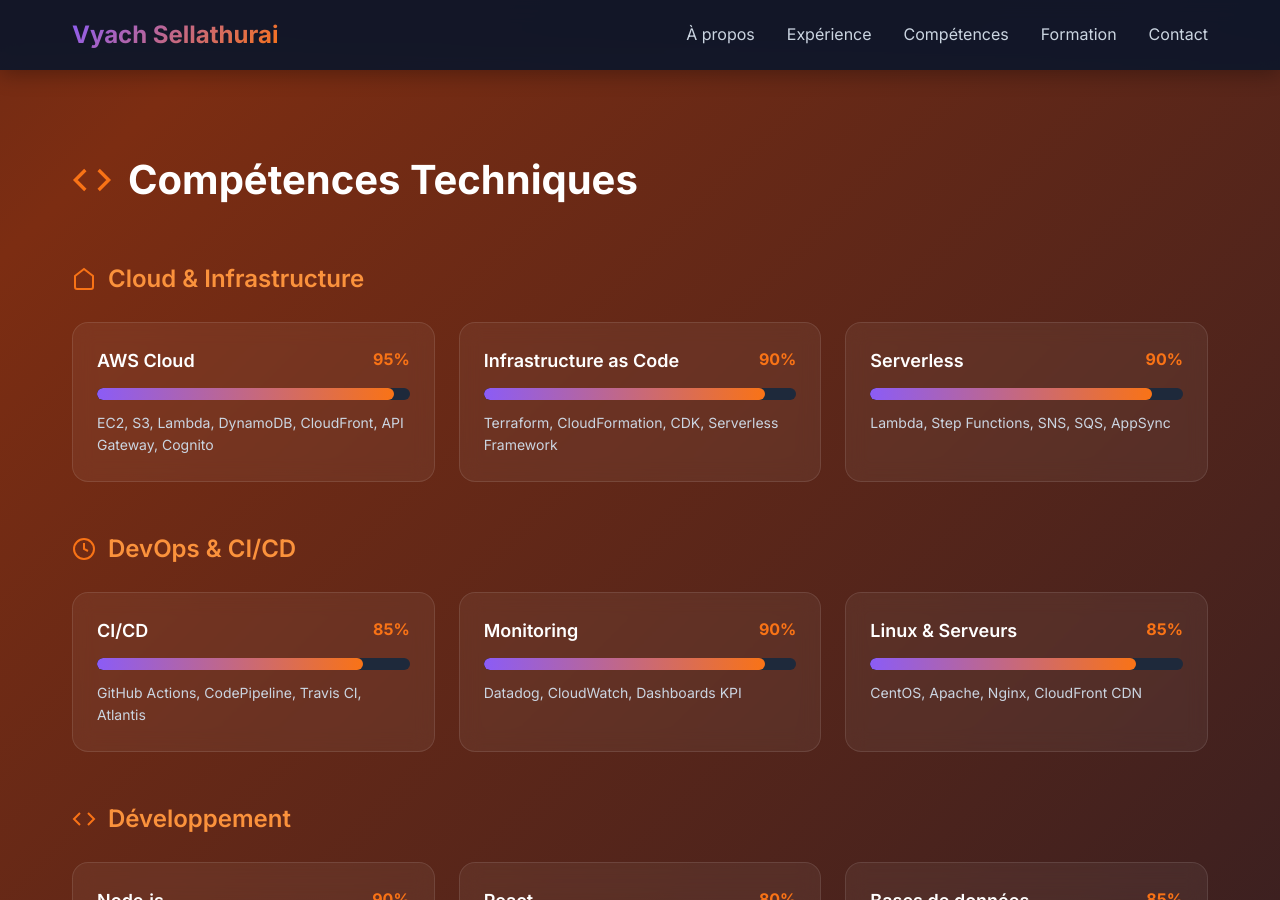
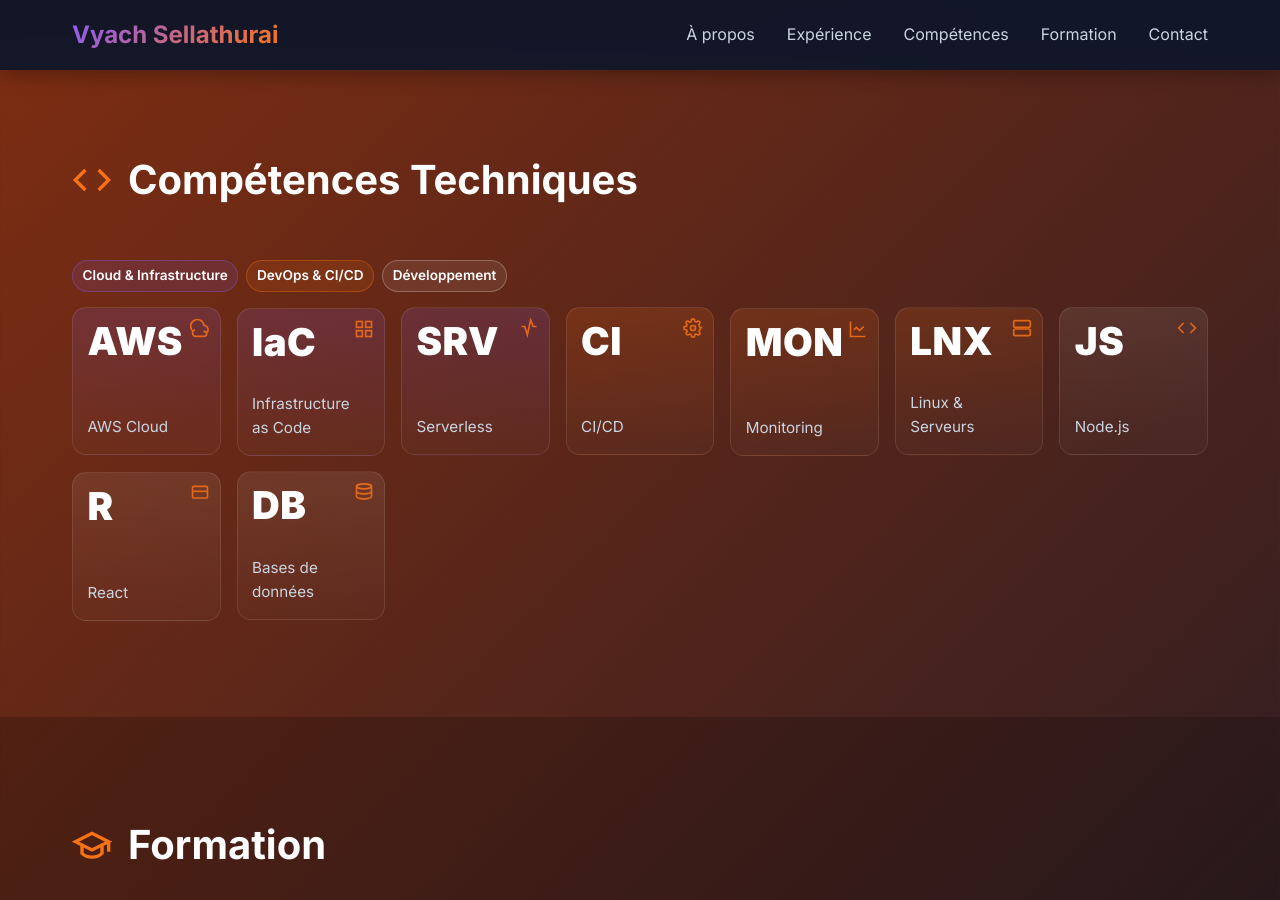
Before and after one commit to VySellathurai/VySellathurai.github.io, a Jekyll site: the page built from index.html, in a window 1280 px wide and 900 px high, scrolled down 3052 px. Built offline with Jekyll 4.4.1, drawn with Linux system fonts in a browser that asks for light colours; some of the changed text lies outside the part shown.

Commit message:
refacto: better ux for skills

```diff
--- a/_layouts/default.html
+++ b/_layouts/default.html
@@ -55,23 +55,7 @@
             }
         });
 
-        // Animation des barres de compétences au scroll
-        const observerOptions = {
-            threshold: 0.5,
-            rootMargin: '0px 0px -100px 0px'
-        };
-
-        const observer = new IntersectionObserver((entries) => {
-            entries.forEach(entry => {
-                if (entry.isIntersecting) {
-                    entry.target.style.width = entry.target.dataset.width;
-                }
-            });
-        }, observerOptions);
-
-        document.querySelectorAll('.skill-progress').forEach(bar => {
-            observer.observe(bar);
-        });
+        // (Supprimé) Animation des barres de compétences — plus utilisée
     </script>
 </body>
 </html>
--- a/assets/css/style.css
+++ b/assets/css/style.css
@@ -459,6 +459,181 @@ body {
   margin: 0;
 }
 
+/* Skills table */
+.skills-table {
+  width: 100%;
+  border-collapse: separate;
+  border-spacing: 0;
+}
+
+.skills-table thead th {
+  text-align: left;
+  padding: 0.9rem 1rem;
+  color: var(--text-primary);
+  background: linear-gradient(135deg, rgba(139, 92, 246, 0.18), rgba(249, 115, 22, 0.14));
+  border-bottom: 1px solid var(--border);
+  position: sticky;
+  top: 0;
+  backdrop-filter: blur(6px);
+  z-index: 1;
+}
+
+.skills-table tbody td {
+  padding: 0.75rem 1rem;
+  color: var(--text-secondary);
+  border-bottom: 1px solid var(--border);
+  vertical-align: top;
+}
+
+.skills-table thead th:first-child,
+.skills-table tbody td:first-child {
+  width: 1%;
+  white-space: nowrap;
+}
+
+.skills-table tbody tr:hover td {
+  background: rgba(255, 255, 255, 0.03);
+}
+
+.skills-table tbody tr:nth-child(odd) td {
+  background: rgba(255, 255, 255, 0.015);
+}
+
+.skills-table thead th:first-child { border-top-left-radius: 12px; }
+.skills-table thead th:last-child { border-top-right-radius: 12px; }
+.skills-table tbody tr:last-child td:first-child { border-bottom-left-radius: 12px; }
+.skills-table tbody tr:last-child td:last-child { border-bottom-right-radius: 12px; }
+
+/* Chips (badges) */
+.chip {
+  display: inline-flex;
+  align-items: center;
+  gap: 0.4rem;
+  padding: 0.25rem 0.6rem;
+  border-radius: 999px;
+  font-size: 0.85rem;
+  font-weight: 600;
+  border: 1px solid var(--border);
+  background: rgba(255, 255, 255, 0.06);
+  color: var(--text-primary);
+}
+
+.chip-domain { border-color: rgba(139, 92, 246, 0.35); background: rgba(139, 92, 246, 0.12); }
+.chip-devops { border-color: rgba(249, 115, 22, 0.35); background: rgba(249, 115, 22, 0.12); }
+.chip-dev { border-color: rgba(255, 255, 255, 0.25); background: rgba(255, 255, 255, 0.08); }
+
+/* Periodic-style skills grid */
+.skills-legend {
+  display: flex;
+  gap: 0.5rem;
+  flex-wrap: wrap;
+  margin-bottom: 1rem;
+}
+
+.skills-periodic {
+  display: grid;
+  grid-template-columns: repeat(auto-fit, minmax(140px, 1fr));
+  gap: 1rem;
+}
+
+.skill-cell {
+  position: relative;
+  aspect-ratio: 1 / 1;
+  border: 1px solid var(--border);
+  border-radius: 14px;
+  background: var(--card-bg);
+  padding: 0.9rem;
+  display: flex;
+  flex-direction: column;
+  justify-content: space-between;
+  overflow: hidden;
+  transition: transform 0.25s ease, box-shadow 0.25s ease, border-color 0.25s ease;
+  animation: floatY 6s ease-in-out infinite;
+}
+
+.skill-cell:hover {
+  transform: translateY(-6px);
+  box-shadow: 0 14px 40px rgba(0, 0, 0, 0.35);
+  border-color: rgba(249, 115, 22, 0.45);
+}
+
+.skill-cell .abbr {
+  font-weight: 900;
+  font-size: clamp(1.8rem, 5vw, 2.4rem);
+  line-height: 1;
+  letter-spacing: 0.5px;
+}
+
+.skill-cell .name {
+  font-size: 0.95rem;
+  color: var(--text-secondary);
+}
+
+.skill-cell .icon {
+  position: absolute;
+  top: 10px;
+  right: 10px;
+  color: var(--orange);
+  opacity: 0.85;
+}
+
+@keyframes floatY {
+  0%, 100% { transform: translateY(0); }
+  50% { transform: translateY(-6px); }
+}
+
+/* Staggered animation delays */
+.skills-periodic .skill-cell:nth-child(3n+1) { animation-delay: 0s; }
+.skills-periodic .skill-cell:nth-child(3n+2) { animation-delay: 0.8s; }
+.skills-periodic .skill-cell:nth-child(3n) { animation-delay: 1.6s; }
+
+/* Category accents */
+.cat-cloud { background: linear-gradient(180deg, rgba(139, 92, 246, 0.15), rgba(255, 255, 255, 0.02)); }
+.cat-devops { background: linear-gradient(180deg, rgba(249, 115, 22, 0.15), rgba(255, 255, 255, 0.02)); }
+.cat-dev { background: linear-gradient(180deg, rgba(255, 255, 255, 0.08), rgba(255, 255, 255, 0.02)); }
+
+/* Tooltip using data-details */
+.skill-cell::after {
+  content: attr(data-details);
+  position: absolute;
+  left: 12px;
+  right: 12px;
+  bottom: 10px;
+  padding: 0.5rem 0.6rem;
+  border-radius: 10px;
+  border: 1px solid var(--border);
+  background: rgba(0, 0, 0, 0.35);
+  color: var(--text-secondary);
+  font-size: 0.8rem;
+  line-height: 1.3;
+  opacity: 0;
+  transform: translateY(6px);
+  transition: opacity 0.2s ease, transform 0.2s ease;
+  pointer-events: none;
+}
+
+.skill-cell:hover::after {
+  opacity: 1;
+  transform: translateY(0);
+}
+
+@media (max-width: 768px) {
+  .skills-periodic { grid-template-columns: repeat(2, minmax(0, 1fr)); }
+  .skill-cell { aspect-ratio: auto; min-height: 120px; }
+  .skill-cell::after { opacity: 1; transform: none; position: static; margin-top: 0.4rem; background: rgba(255, 255, 255, 0.06); }
+}
+@media (max-width: 768px) {
+  .skills-table thead { display: none; }
+  .skills-table,
+  .skills-table tbody,
+  .skills-table tr,
+  .skills-table td { display: block; width: 100%; }
+  .skills-table tbody tr { margin-bottom: 1rem; border: 1px solid var(--border); border-radius: 12px; overflow: hidden; }
+  .skills-table tbody td { border-bottom: 1px solid var(--border); }
+  .skills-table tbody tr:last-child td:last-child { border-bottom-right-radius: 12px; }
+  .skills-table tbody tr:last-child td:first-child { border-bottom-left-radius: 12px; }
+}
+
 /* Education */
 .education-grid {
   display: grid;
--- a/index.html
+++ b/index.html
@@ -129,120 +129,77 @@ title: Accueil
             Compétences Techniques
         </h2>
 
-        <div class="skills-category">
-            <h3 class="category-title">
-                <svg width="24" height="24" viewBox="0 0 24 24" fill="none" stroke="currentColor" stroke-width="2"><path d="M3 9l9-7 9 7v11a2 2 0 0 1-2 2H5a2 2 0 0 1-2-2z"></path></svg>
-                Cloud & Infrastructure
-            </h3>
-            <div class="skills-grid">
-                <div class="skill-card">
-                    <div class="skill-header">
-                        <span class="skill-name">AWS Cloud</span>
-                        <span class="skill-percent">95%</span>
-                    </div>
-                    <div class="skill-bar">
-                        <div class="skill-progress" data-width="95%" style="width: 0%"></div>
-                    </div>
-                    <p class="skill-details">EC2, S3, Lambda, DynamoDB, CloudFront, API Gateway, Cognito</p>
-                </div>
-                <div class="skill-card">
-                    <div class="skill-header">
-                        <span class="skill-name">Infrastructure as Code</span>
-                        <span class="skill-percent">90%</span>
-                    </div>
-                    <div class="skill-bar">
-                        <div class="skill-progress" data-width="90%" style="width: 0%"></div>
-                    </div>
-                    <p class="skill-details">Terraform, CloudFormation, CDK, Serverless Framework</p>
-                </div>
-                <div class="skill-card">
-                    <div class="skill-header">
-                        <span class="skill-name">Serverless</span>
-                        <span class="skill-percent">90%</span>
-                    </div>
-                    <div class="skill-bar">
-                        <div class="skill-progress" data-width="90%" style="width: 0%"></div>
-                    </div>
-                    <p class="skill-details">Lambda, Step Functions, SNS, SQS, AppSync</p>
-                </div>
-            </div>
+        <div class="skills-legend">
+            <span class="chip chip-domain">Cloud & Infrastructure</span>
+            <span class="chip chip-devops">DevOps & CI/CD</span>
+            <span class="chip chip-dev">Développement</span>
         </div>
 
-        <div class="skills-category">
-            <h3 class="category-title">
-                <svg width="24" height="24" viewBox="0 0 24 24" fill="none" stroke="currentColor" stroke-width="2"><circle cx="12" cy="12" r="10"></circle><polyline points="12 6 12 12 16 14"></polyline></svg>
-                DevOps & CI/CD
-            </h3>
-            <div class="skills-grid">
-                <div class="skill-card">
-                    <div class="skill-header">
-                        <span class="skill-name">CI/CD</span>
-                        <span class="skill-percent">85%</span>
+        <div class="skills-periodic">
+            <div class="skill-cell cat-cloud" data-details="EC2, S3, Lambda, DynamoDB, CloudFront, API Gateway, Cognito">
+                <div class="icon" aria-hidden="true">
+                    <svg width="20" height="20" viewBox="0 0 24 24" fill="none" stroke="currentColor" stroke-width="2"><path d="M20 17.58A5 5 0 0 0 18 9h-1.26A8 8 0 1 0 4 16.25"></path><path d="M16 16h1a3 3 0 0 1 0 6H7a4 4 0 0 1-1-7.87"></path></svg>
                 </div>
-                    <div class="skill-bar">
-                        <div class="skill-progress" data-width="85%" style="width: 0%"></div>
+                <div class="abbr">AWS</div>
+                <div class="name">AWS Cloud</div>
             </div>
-                    <p class="skill-details">GitHub Actions, CodePipeline, Travis CI, Atlantis</p>
+            <div class="skill-cell cat-cloud" data-details="Terraform, CloudFormation, CDK, Serverless Framework">
+                <div class="icon" aria-hidden="true">
+                    <svg width="20" height="20" viewBox="0 0 24 24" fill="none" stroke="currentColor" stroke-width="2"><rect x="3" y="3" width="7" height="7"></rect><rect x="14" y="3" width="7" height="7"></rect><rect x="14" y="14" width="7" height="7"></rect><rect x="3" y="14" width="7" height="7"></rect></svg>
                 </div>
-                <div class="skill-card">
-                    <div class="skill-header">
-                        <span class="skill-name">Monitoring</span>
-                        <span class="skill-percent">90%</span>
+                <div class="abbr">IaC</div>
+                <div class="name">Infrastructure as Code</div>
             </div>
-                    <div class="skill-bar">
-                        <div class="skill-progress" data-width="90%" style="width: 0%"></div>
+            <div class="skill-cell cat-cloud" data-details="Lambda, Step Functions, SNS, SQS, AppSync">
+                <div class="icon" aria-hidden="true">
+                    <svg width="20" height="20" viewBox="0 0 24 24" fill="none" stroke="currentColor" stroke-width="2"><path d="M3 10h4l3 10 4-18 3 8h4"></path></svg>
                 </div>
-                    <p class="skill-details">Datadog, CloudWatch, Dashboards KPI</p>
-                </div>
-                <div class="skill-card">
-                    <div class="skill-header">
-                        <span class="skill-name">Linux & Serveurs</span>
-                        <span class="skill-percent">85%</span>
-                    </div>
-                    <div class="skill-bar">
-                        <div class="skill-progress" data-width="85%" style="width: 0%"></div>
-                    </div>
-                    <p class="skill-details">CentOS, Apache, Nginx, CloudFront CDN</p>
-                </div>
-            </div>
+                <div class="abbr">SRV</div>
+                <div class="name">Serverless</div>
             </div>
 
-        <div class="skills-category">
-            <h3 class="category-title">
-                <svg width="24" height="24" viewBox="0 0 24 24" fill="none" stroke="currentColor" stroke-width="2"><polyline points="16 18 22 12 16 6"></polyline><polyline points="8 6 2 12 8 18"></polyline></svg>
-                Développement
-            </h3>
-            <div class="skills-grid">
-                <div class="skill-card">
-                    <div class="skill-header">
-                        <span class="skill-name">Node.js</span>
-                        <span class="skill-percent">90%</span>
+            <div class="skill-cell cat-devops" data-details="GitHub Actions, CodePipeline, Travis CI, Atlantis">
+                <div class="icon" aria-hidden="true">
+                    <svg width="20" height="20" viewBox="0 0 24 24" fill="none" stroke="currentColor" stroke-width="2"><circle cx="12" cy="12" r="3"></circle><path d="M19.4 15a1.65 1.65 0 0 0 .33 1.82l.06.06a2 2 0 1 1-2.83 2.83l-.06-.06a1.65 1.65 0 0 0-1.82-.33 1.65 1.65 0 0 0-1 1.51V21a2 2 0 1 1-4 0v-.09a1.65 1.65 0 0 0-1-1.51 1.65 1.65 0 0 0-1.82.33l-.06.06a2 2 0 1 1-2.83-2.83l.06-.06a1.65 1.65 0 0 0 .33-1.82 1.65 1.65 0 0 0-1.51-1H3a2 2 0 1 1 0-4h.09a1.65 1.65 0 0 0 1.51-1 1.65 1.65 0 0 0-.33-1.82l-.06-.06a2 2 0 1 1 2.83-2.83l.06.06a1.65 1.65 0 0 0 1.82.33H9a1.65 1.65 0 0 0 1-1.51V3a2 2 0 1 1 4 0v.09a1.65 1.65 0 0 0 1 1.51 1.65 1.65 0 0 0 1.82-.33l.06-.06a2 2 0 1 1 2.83 2.83l-.06.06a1.65 1.65 0 0 0-.33 1.82V9c0 .69.28 1.32.73 1.77.45.45 1.08.73 1.77.73z"></path></svg>
                 </div>
-                    <div class="skill-bar">
-                        <div class="skill-progress" data-width="90%" style="width: 0%"></div>
+                <div class="abbr">CI</div>
+                <div class="name">CI/CD</div>
             </div>
-                    <p class="skill-details">Express, Serverless, API REST</p>
+            <div class="skill-cell cat-devops" data-details="Datadog, CloudWatch, Dashboards KPI">
+                <div class="icon" aria-hidden="true">
+                    <svg width="20" height="20" viewBox="0 0 24 24" fill="none" stroke="currentColor" stroke-width="2"><path d="M3 3v18h18"></path><path d="M19 9l-5 5-4-4-3 3"></path></svg>
                 </div>
-                <div class="skill-card">
-                    <div class="skill-header">
-                        <span class="skill-name">React</span>
-                        <span class="skill-percent">80%</span>
+                <div class="abbr">MON</div>
+                <div class="name">Monitoring</div>
             </div>
-                    <div class="skill-bar">
-                        <div class="skill-progress" data-width="80%" style="width: 0%"></div>
+            <div class="skill-cell cat-devops" data-details="CentOS, Apache, Nginx, CloudFront CDN">
+                <div class="icon" aria-hidden="true">
+                    <svg width="20" height="20" viewBox="0 0 24 24" fill="none" stroke="currentColor" stroke-width="2"><rect x="2" y="3" width="20" height="8" rx="2" ry="2"></rect><rect x="2" y="13" width="20" height="8" rx="2" ry="2"></rect></svg>
                 </div>
-                    <p class="skill-details">Développement d'interfaces CMS</p>
+                <div class="abbr">LNX</div>
+                <div class="name">Linux & Serveurs</div>
             </div>
-                <div class="skill-card">
-                    <div class="skill-header">
-                        <span class="skill-name">Bases de données</span>
-                        <span class="skill-percent">85%</span>
+
+            <div class="skill-cell cat-dev" data-details="Express, Serverless, API REST">
+                <div class="icon" aria-hidden="true">
+                    <svg width="20" height="20" viewBox="0 0 24 24" fill="none" stroke="currentColor" stroke-width="2"><path d="M16 18l6-6-6-6"></path><path d="M8 6l-6 6 6 6"></path></svg>
                 </div>
-                    <div class="skill-bar">
-                        <div class="skill-progress" data-width="85%" style="width: 0%"></div>
+                <div class="abbr">JS</div>
+                <div class="name">Node.js</div>
             </div>
-                    <p class="skill-details">DynamoDB, Elasticsearch, ETL</p>
+            <div class="skill-cell cat-dev" data-details="Développement d'interfaces CMS">
+                <div class="icon" aria-hidden="true">
+                    <svg width="20" height="20" viewBox="0 0 24 24" fill="none" stroke="currentColor" stroke-width="2"><rect x="3" y="4" width="18" height="14" rx="2"></rect><path d="M3 10h18"></path></svg>
                 </div>
+                <div class="abbr">R</div>
+                <div class="name">React</div>
+            </div>
+            <div class="skill-cell cat-dev" data-details="DynamoDB, Elasticsearch, ETL">
+                <div class="icon" aria-hidden="true">
+                    <svg width="20" height="20" viewBox="0 0 24 24" fill="none" stroke="currentColor" stroke-width="2"><ellipse cx="12" cy="5" rx="9" ry="3"></ellipse><path d="M3 5v6c0 1.7 4 3 9 3s9-1.3 9-3V5"></path><path d="M3 11v6c0 1.7 4 3 9 3s9-1.3 9-3v-6"></path></svg>
+                </div>
+                <div class="abbr">DB</div>
+                <div class="name">Bases de données</div>
             </div>
         </div>
     </div>
```
Lines whose indentation alone changed are shown as unchanged.
